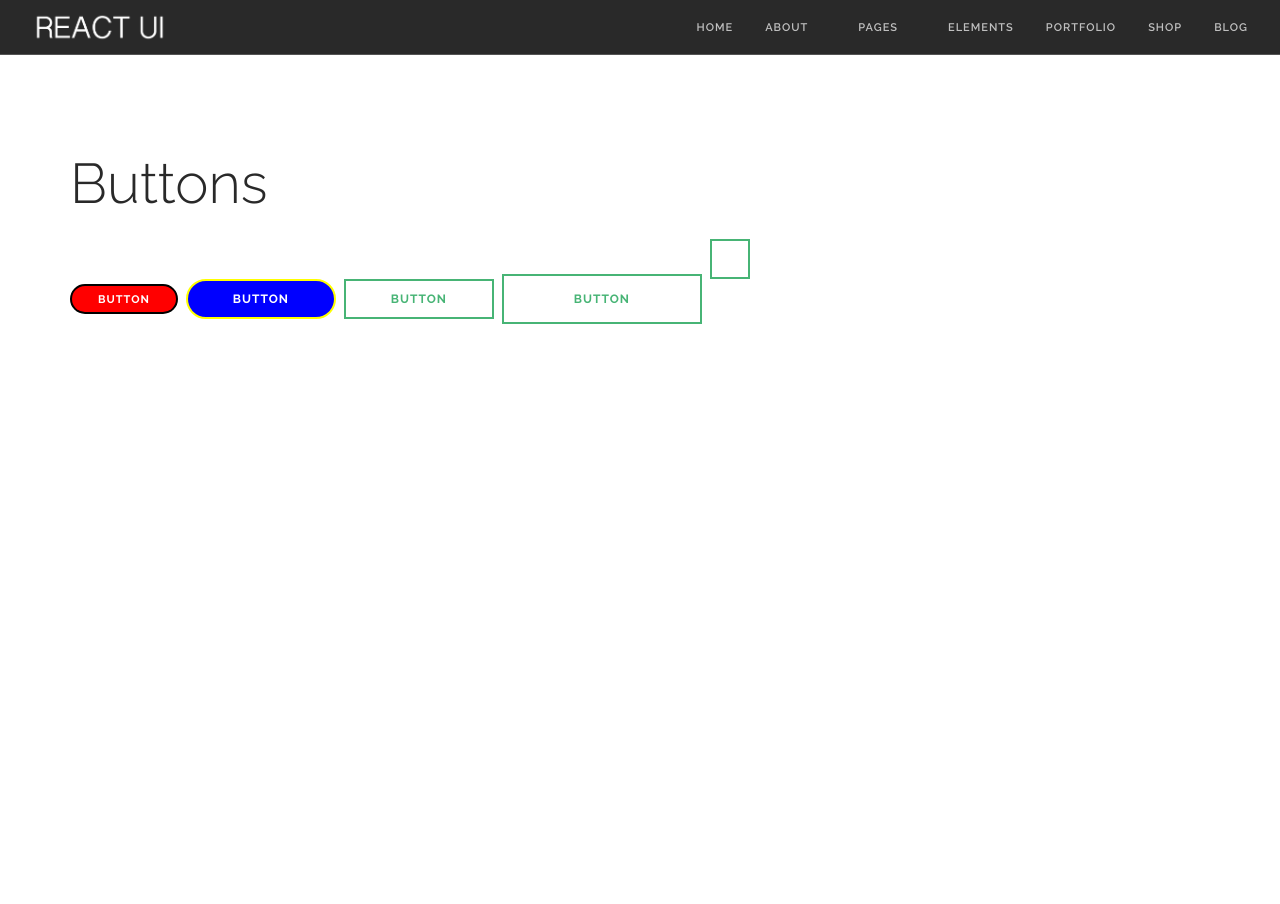
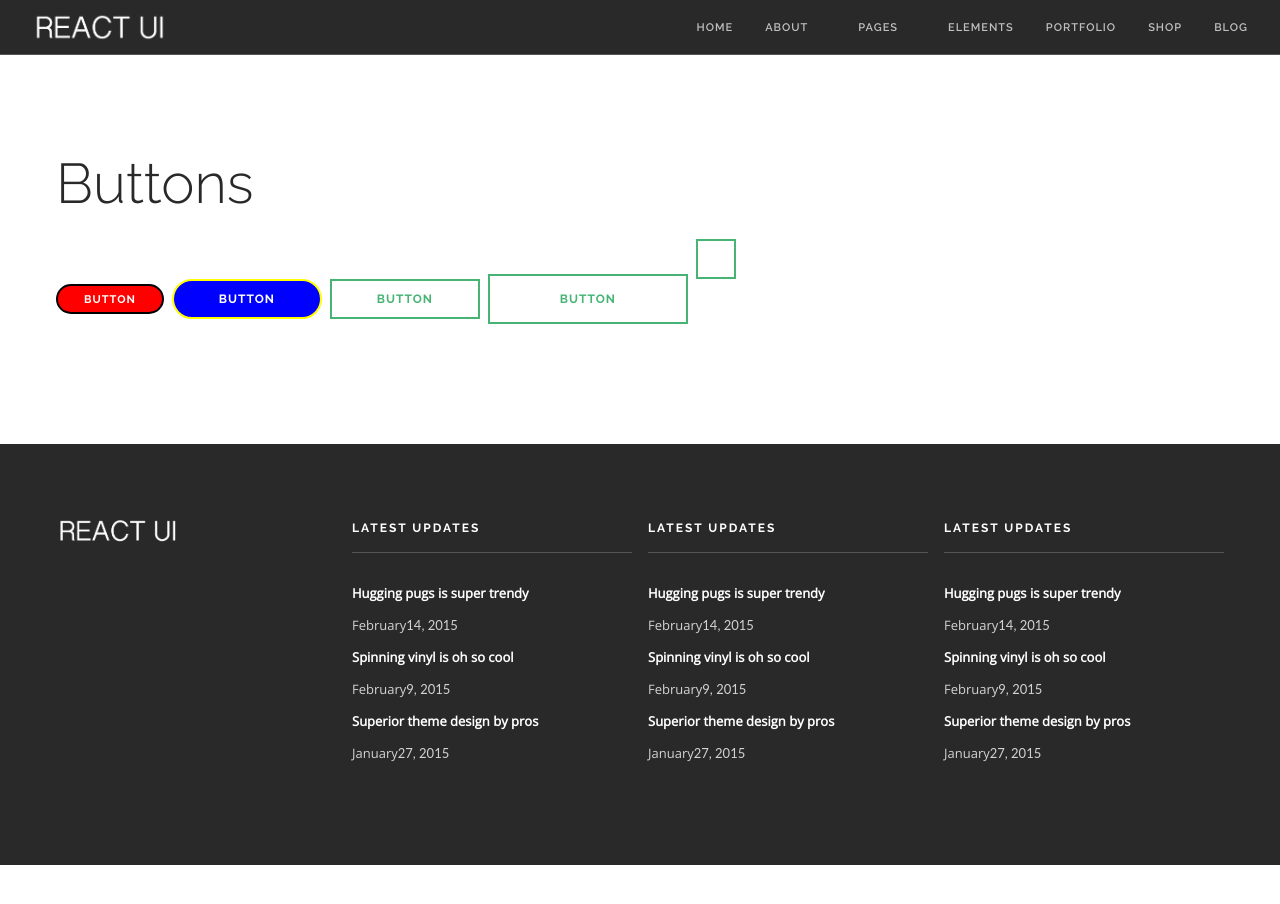
Before and after one commit to BlockchainBud/react-ui-components, a React (Create React App) app: page / in a window 1280 px wide. Shown: the top 904 px of the page. Built offline with nearby package versions, Linux system fonts and the light colour scheme; some icons are missing.

Commit message:
Add Footer Component.

```diff
--- a/package.json
+++ b/package.json
@@ -6,6 +6,7 @@
     "exenv": "^1.2.2",
     "react": "^16.2.0",
     "react-dom": "^16.2.0",
+    "react-flexbox-grid": "^2.0.0",
     "react-scripts": "1.1.1"
   },
   "scripts": {
--- a/src/App.js
+++ b/src/App.js
@@ -1,6 +1,8 @@
 import React, { Component } from 'react';
+import { Grid, Row, Col } from 'react-flexbox-grid';
 import Header from "./components/Header/Header";
 import Button from "./components/Button/Button";
+import Footer from "./components/Footer/Footer";
 
 class App extends Component {
   render() {
@@ -10,7 +12,7 @@ class App extends Component {
           <Header headerStyle="dark" />
           <div className="main-container">
             <section>
-              <div className="container">
+              <Grid>
                 <h1>Buttons</h1>
                 <Button
                   link="#"
@@ -57,8 +59,9 @@ class App extends Component {
                       style={{}}
                     ><i className="ti-arrow-up"></i>
                   </Button>
-              </div>
+              </Grid>
             </section>
+            <Footer class="dark" />
           </div>
       </div>
     );
--- /dev/null
+++ b/src/components/Footer/Footer.css
@@ -0,0 +1,62 @@
+footer {
+    padding: 72px 0;
+}
+
+footer.dark {
+    background: #292929;
+}
+
+footer .logo {
+    max-height: 30px;
+}
+
+footer.dark a {
+    color: #fff;
+}
+
+footer.dark span {
+    color: #fefefe;
+}
+
+.recent-posts .date {
+    display: block;
+    letter-spacing: 0;
+    opacity: .8;
+}
+
+.widget {
+  margin-bottom: 48px;
+}
+.link-list {
+  line-height: 32px;
+}
+.link-list a:after {
+  content: "\e628";
+  font-family: 'themify';
+  speak: none;
+  font-style: normal;
+  font-weight: normal;
+  font-variant: normal;
+  text-transform: none;
+  line-height: 1;
+  font-size: 11px;
+  display: inline-block;
+  margin-left: 8px;
+}
+.widget ul:last-child,
+.widget p:last-child {
+  margin-bottom: 0;
+}
+h6.title {
+  font-family: "Raleway", "Helvetica Neue", Helvetica, Arial, sans-serif;
+  font-size: 12px;
+  line-height: 24px;
+  font-weight: 400;
+  text-transform: uppercase;
+  letter-spacing: 2px;
+  font-weight: 700;
+  margin-bottom: 12px;
+}
+.widget hr {
+  margin-bottom: 12px;
+}
--- /dev/null
+++ b/src/components/Footer/Footer.js
@@ -0,0 +1,95 @@
+import React, { Component } from 'react';
+import { Grid, Row, Col } from 'react-flexbox-grid';
+import './Footer.css';
+import logoLight from "../../img/logo-light.png";
+
+
+class Footer extends Component {
+  render() {
+    return (
+      <footer className={this.props.class}>
+        <Grid>
+          <Row>
+            <Col xs={12} md={6} lg={3}>
+              <img alt="Logo" className="logo" src={logoLight} />
+            </Col>
+            <Col xs={12} md={6} lg={3}>
+              <h6 className="title">Latest Updates</h6>
+              <hr />
+              <ul className="link-list recent-posts">
+                <li>
+                  <a href="#">Hugging pugs is super trendy</a>
+                  <span className="date">February
+                      <span className="number">14, 2015</span>
+                  </span>
+                </li>
+                <li>
+                  <a href="#">Spinning vinyl is oh so cool</a>
+                  <span className="date">February
+                      <span className="number">9, 2015</span>
+                  </span>
+                </li>
+                <li>
+                  <a href="#">Superior theme design by pros</a>
+                  <span className="date">January
+                      <span className="number">27, 2015</span>
+                  </span>
+                </li>
+              </ul>
+            </Col>
+            <Col xs={12} md={6} lg={3}>
+              <h6 className="title">Latest Updates</h6>
+              <hr />
+              <ul className="link-list recent-posts">
+                <li>
+                  <a href="#">Hugging pugs is super trendy</a>
+                  <span className="date">February
+                      <span className="number">14, 2015</span>
+                  </span>
+                </li>
+                <li>
+                  <a href="#">Spinning vinyl is oh so cool</a>
+                  <span className="date">February
+                      <span className="number">9, 2015</span>
+                  </span>
+                </li>
+                <li>
+                  <a href="#">Superior theme design by pros</a>
+                  <span className="date">January
+                      <span className="number">27, 2015</span>
+                  </span>
+                </li>
+              </ul>
+            </Col>
+            <Col xs={12} md={6} lg={3}>
+              <h6 className="title">Latest Updates</h6>
+              <hr />
+              <ul className="link-list recent-posts">
+                <li>
+                  <a href="#">Hugging pugs is super trendy</a>
+                  <span className="date">February
+                      <span className="number">14, 2015</span>
+                  </span>
+                </li>
+                <li>
+                  <a href="#">Spinning vinyl is oh so cool</a>
+                  <span className="date">February
+                      <span className="number">9, 2015</span>
+                  </span>
+                </li>
+                <li>
+                  <a href="#">Superior theme design by pros</a>
+                  <span className="date">January
+                      <span className="number">27, 2015</span>
+                  </span>
+                </li>
+              </ul>
+            </Col>
+          </Row>
+        </Grid>
+      </footer>
+    )
+  }
+}
+
+export default Footer
--- a/src/index.css
+++ b/src/index.css
@@ -126,6 +126,14 @@ hr.short-thick {
 .container {
   position: relative;
 }
+
+.container:before, .container:after {
+  display: table;
+  content: " ";
+  box-sizing: border-box;
+  clear: both;
+}
+
 .vnu {
   display: inline;
 }
```
Also changed, not shown: src/components/Button/Button.js (line endings or trailing spaces), src/components/TextImage/TextImage.css (added), src/components/TextImage/TextImage.js (added).
